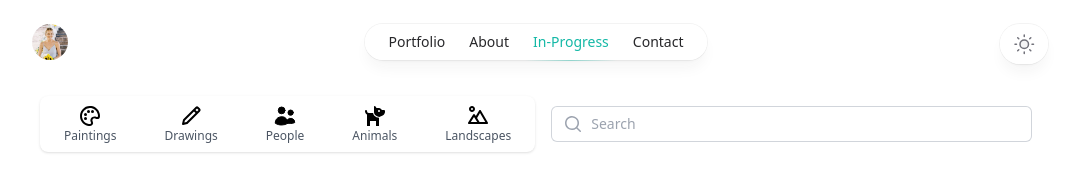
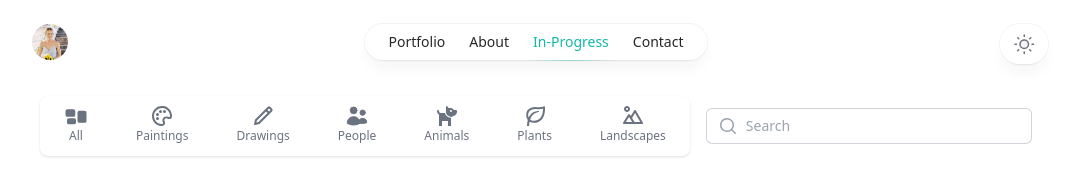
Before and after one commit to kylesurfs/steph-paints-vite, a React (Vite) app: page /active in a window 1280 px wide. Shown: the top 190 px of the page, without its empty margins (104-1181 px from the left). Built offline with nearby package versions, Linux system fonts and the light colour scheme.

Commit message:
Updated SearchBar and FilterBar and added icons

```diff
--- a/src/art-project-list.ts
+++ b/src/art-project-list.ts
@@ -15,6 +15,7 @@ export const PRODUCTS = [
       'src/images/luis.png',
     imageAlt: 'Colored painting of Luis on canvas using acrylic.',
     tag: 'People',
+    status: 'Completed',
   },
   {
     id: 2,
@@ -29,7 +30,8 @@ export const PRODUCTS = [
     imageSrc: 'src/images/fkj.png',
     imageAlt:
       'FKJ portrait drawn with pencil on paper.',
-      tag: 'People',
+    tag: 'People',
+    status: 'Completed',
   },
   {
     id: 3,
@@ -45,6 +47,7 @@ export const PRODUCTS = [
       'src/images/hb.png',
     imageAlt: 'Black and white painting of Hailey Beiber on canvas using acrylic.',
     tag: 'People',
+    status: 'Completed',
   },
   {
     id: 4,
@@ -59,7 +62,8 @@ export const PRODUCTS = [
     imageSrc: 'src/images/kids.png',
     imageAlt:
       'Portrait of children. Black and white painting using acrylic on canvas.',
-      tag: 'People',
+    tag: 'People',
+    status: 'Completed',
   },
   {
     id: 5,
@@ -75,6 +79,7 @@ export const PRODUCTS = [
       'src/images/remi.png',
     imageAlt: 'Digital painting of our dog, Remi, on the iPad using Procreate.',
     tag: 'Animal',
+    status: 'Completed',
   },
   {
     id: 6,
@@ -90,6 +95,7 @@ export const PRODUCTS = [
       'src/images/woman.png',
     imageAlt: 'Digital painting of a woman on the iPad using Procreate.',
     tag: 'People',
+    status: 'Completed',
   },
   {
     id: 7,
@@ -105,6 +111,7 @@ export const PRODUCTS = [
       'src/images/dog.png',
     imageAlt: 'Digital painting of a dog, printed on a canvas, and painted over.',
     tag: 'Animal',
+    status: 'Completed',
   },
   {
     id: 8,
@@ -120,6 +127,7 @@ export const PRODUCTS = [
       'src/images/shannon_dog.png',
     imageAlt: 'Painting of the late Mr. Lincoln with a ball.',
     tag: 'Animal',
+    status: 'Completed',
   },
   {
     id: 9,
@@ -135,6 +143,7 @@ export const PRODUCTS = [
       'src/images/girl.png',
     imageAlt: 'Black and white painting of a girl on cardboard.',
     tag: 'People',
+    status: 'Completed',
   },
    {
     id: 10,
@@ -150,6 +159,7 @@ export const PRODUCTS = [
       'src/images/jm.png',
     imageAlt: 'Black and white painting of John Mayer on canvas using acrylic.',
     tag: 'People',
+    status: 'Completed',
   },
   {
     id: 11,
@@ -165,6 +175,7 @@ export const PRODUCTS = [
       'src/images/leo.png',
     imageAlt: 'Black and white painting of Leonardo DiCaprio.',
     tag: 'People',
+    status: 'Completed',
   },
   // More products...
 ];
--- a/src/components/Cards.tsx
+++ b/src/components/Cards.tsx
@@ -22,6 +22,8 @@ const Cards: React.FC<{ searchTerm: string }> = ({ searchTerm }) => {
     utensil: string;
     imageSrc: string;
     imageAlt: string;
+    tag: string;
+    status: string;
   };
 
   // Set state to manage Modal
--- a/src/components/SearchBar.tsx
+++ b/src/components/SearchBar.tsx
@@ -2,8 +2,10 @@ import { MagnifyingGlassIcon } from '@heroicons/react/20/solid';
 import { useState } from 'react';
 import { Container } from './Container';
 import {
+  AllIcon,
   DogIcon,
   LandscapeIcon,
+  LeafIcon,
   PaintIcon,
   PencilIcon,
   UsersIcon,
@@ -22,43 +24,65 @@ const SearchBar: React.FC<SearchBarProps> = ({ onSearch }) => {
     onSearch(newSearchTerm); // Call the callback function whenever the search term changes
   };
 
+  const iconData = [
+    { icon: <AllIcon />, label: 'All' },
+    { icon: <PaintIcon />, label: 'Paintings' },
+    { icon: <PencilIcon />, label: 'Drawings' },
+    { icon: <UsersIcon />, label: 'People' },
+    { icon: <DogIcon />, label: 'Animals' },
+    { icon: <LeafIcon />, label: 'Plants' },
+    { icon: <LandscapeIcon />, label: 'Landscapes' },
+  ];
+
   const IconFilterBar = () => {
     return (
       <>
         <div className='bg-white shadow rounded-lg dark:bg-zinc-800'>
           <div className='flex justify-between items-center px-6 py-2 space-x-4 md:space-x-8 lg:space-x-12'>
-            <div className='flex flex-col items-center'>
-              <PaintIcon className='dark:text-white' />
-              <span className='text-xs text-gray-600 dark:text-white'>
-                Paintings
-              </span>
+            {iconData.map((item, index) => (
+              <div
+                key={index}
+                className='flex flex-col items-center text-gray-500 hover:text-black active:text-black dark:text-gray-400 hover:dark:text-white active:dark:text-white transition hover:border-b hover:border-gray-300 active:border-b active:border-gray-300 pb-1'
+              >
+                {item.icon}
+                <span className='text-xs'>{item.label}</span>
+              </div>
+            ))}
+          </div>
+        </div>
+
+        {/* <div className='bg-white shadow rounded-lg dark:bg-zinc-800'>
+          <div className='flex justify-between items-center px-6 py-2 space-x-4 md:space-x-8 lg:space-x-12'>
+            <div className='flex flex-col items-center text-gray-500 hover:text-black active:text-black dark:text-gray-400 hover:dark:text-white active:dark:text-white transition hover:border-b hover:border-gray-300 active:border-b active:border-gray-300 pb-1'>
+              <AllIcon />
+              <span className='text-xs '>All</span>
             </div>
-            <div className='flex flex-col items-center'>
-              <PencilIcon className='dark:text-white' />
-              <span className='text-xs text-gray-600 dark:text-white'>
-                Drawings
-              </span>
+            <div className='flex flex-col items-center text-gray-500 hover:text-black active:text-black dark:text-gray-400 hover:dark:text-white active:dark:text-white transition hover:border-b hover:border-gray-300 active:border-b active:border-gray-300 pb-1'>
+              <PaintIcon />
+              <span className='text-xs '>Paintings</span>
             </div>
-            <div className='flex flex-col items-center'>
-              <UsersIcon className='dark:text-white' />
-              <span className='text-xs text-gray-600 dark:text-white'>
-                People
-              </span>
+            <div className='flex flex-col items-center text-gray-500 hover:text-black active:text-black dark:text-gray-400 hover:dark:text-white active:dark:text-white transition hover:border-b hover:border-gray-300 active:border-b active:border-gray-300 pb-1'>
+              <PencilIcon />
+              <span className='text-xs '>Drawings</span>
             </div>
-            <div className='flex flex-col items-center'>
-              <DogIcon className='dark:text-white' />
-              <span className='text-xs text-gray-600 dark:text-white'>
-                Animals
-              </span>
+            <div className='flex flex-col items-center text-gray-500 hover:text-black active:text-black dark:text-gray-400 hover:dark:text-white active:dark:text-white transition hover:border-b hover:border-gray-300 active:border-b active:border-gray-300 pb-1'>
+              <UsersIcon />
+              <span className='text-xs'>People</span>
             </div>
-            <div className='flex flex-col items-center'>
-              <LandscapeIcon className='dark:text-white' />
-              <span className='text-xs text-gray-600 dark:text-white'>
-                Landscapes
-              </span>
+            <div className='flex flex-col items-center text-gray-500 hover:text-black active:text-black dark:text-gray-400 hover:dark:text-white active:dark:text-white transition hover:border-b hover:border-gray-300 active:border-b active:border-gray-300 pb-1'>
+              <DogIcon />
+              <span className='text-xs'>Animals</span>
+            </div>
+            <div className='flex flex-col items-center text-gray-500 hover:text-black active:text-black dark:text-gray-400 hover:dark:text-white active:dark:text-white transition hover:border-b hover:border-gray-300 active:border-b active:border-gray-300 pb-1'>
+              <LeafIcon />
+              <span className='text-xs'>Plants</span>
+            </div>
+            <div className='flex flex-col items-center text-gray-500 hover:text-black active:text-black dark:text-gray-400 hover:dark:text-white active:dark:text-white transition hover:border-b hover:border-gray-300 active:border-b active:border-gray-300 pb-1'>
+              <LandscapeIcon className='' />
+              <span className='text-xs'>Landscapes</span>
             </div>
           </div>
-        </div>
+        </div> */}
       </>
     );
   };
--- a/src/components/UI/icons.tsx
+++ b/src/components/UI/icons.tsx
@@ -134,3 +134,40 @@ export function PaintIcon(props: React.ComponentPropsWithoutRef<'svg'>) {
     </svg>
   );
 }
+
+export function AllIcon(props: React.ComponentPropsWithoutRef<'svg'>) {
+  return (
+    <svg
+      xmlns='http://www.w3.org/2000/svg'
+      fill='currentColor'
+      viewBox='0 0 24 24'
+      strokeWidth={1.5}
+      stroke='currentColor'
+      width='24'
+      height='24'
+      {...props}
+    >
+      <path
+        strokeLinecap='round'
+        strokeLinejoin='round'
+        d='M2.25 7.125C2.25 6.504 2.754 6 3.375 6h6c.621 0 1.125.504 1.125 1.125v3.75c0 .621-.504 1.125-1.125 1.125h-6a1.125 1.125 0 01-1.125-1.125v-3.75zM14.25 8.625c0-.621.504-1.125 1.125-1.125h5.25c.621 0 1.125.504 1.125 1.125v8.25c0 .621-.504 1.125-1.125 1.125h-5.25a1.125 1.125 0 01-1.125-1.125v-8.25zM3.75 16.125c0-.621.504-1.125 1.125-1.125h5.25c.621 0 1.125.504 1.125 1.125v2.25c0 .621-.504 1.125-1.125 1.125h-5.25a1.125 1.125 0 01-1.125-1.125v-2.25z'
+      />
+    </svg>
+  );
+}
+
+export function LeafIcon(props: React.ComponentPropsWithoutRef<'svg'>) {
+  return (
+    <svg
+      xmlns='http://www.w3.org/2000/svg'
+      fill='currentColor'
+      width='24'
+      height='24'
+      viewBox='0 0 24 24'
+      // style='fill: rgba(0, 0, 0, 1);transform: ;msFilter:;'
+      {...props}
+    >
+      <path d='m21.88 2.15-1.2.4a13.84 13.84 0 0 1-6.41.64 11.87 11.87 0 0 0-6.68.9A7.23 7.23 0 0 0 3.3 9.5a8.65 8.65 0 0 0 1.47 6.6c-.06.21-.12.42-.17.63A22.6 22.6 0 0 0 4 22h2a30.69 30.69 0 0 1 .59-4.32 9.25 9.25 0 0 0 4.52 1.11 11 11 0 0 0 4.28-.87C23 14.67 22 3.86 22 3.41zm-7.27 13.93c-2.61 1.11-5.73.92-7.48-.45a13.79 13.79 0 0 1 1.21-2.84A10.17 10.17 0 0 1 9.73 11a9 9 0 0 1 1.81-1.42A12 12 0 0 1 16 8V7a11.43 11.43 0 0 0-5.26 1.08 10.28 10.28 0 0 0-4.12 3.65 15.07 15.07 0 0 0-1 1.87 7 7 0 0 1-.38-3.73 5.24 5.24 0 0 1 3.14-4 8.93 8.93 0 0 1 3.82-.84c.62 0 1.23.06 1.87.11a16.2 16.2 0 0 0 6-.35C20 7.55 19.5 14 14.61 16.08z'></path>
+    </svg>
+  );
+}
```
